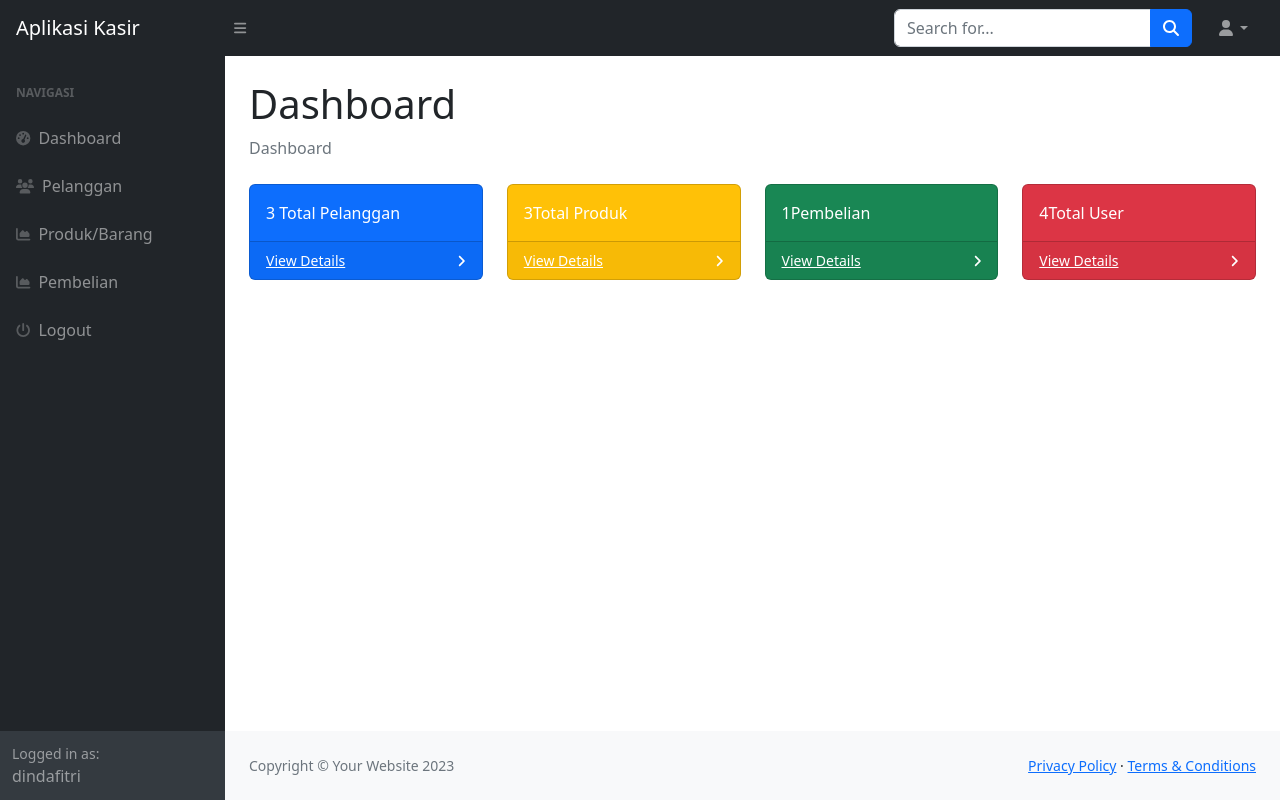
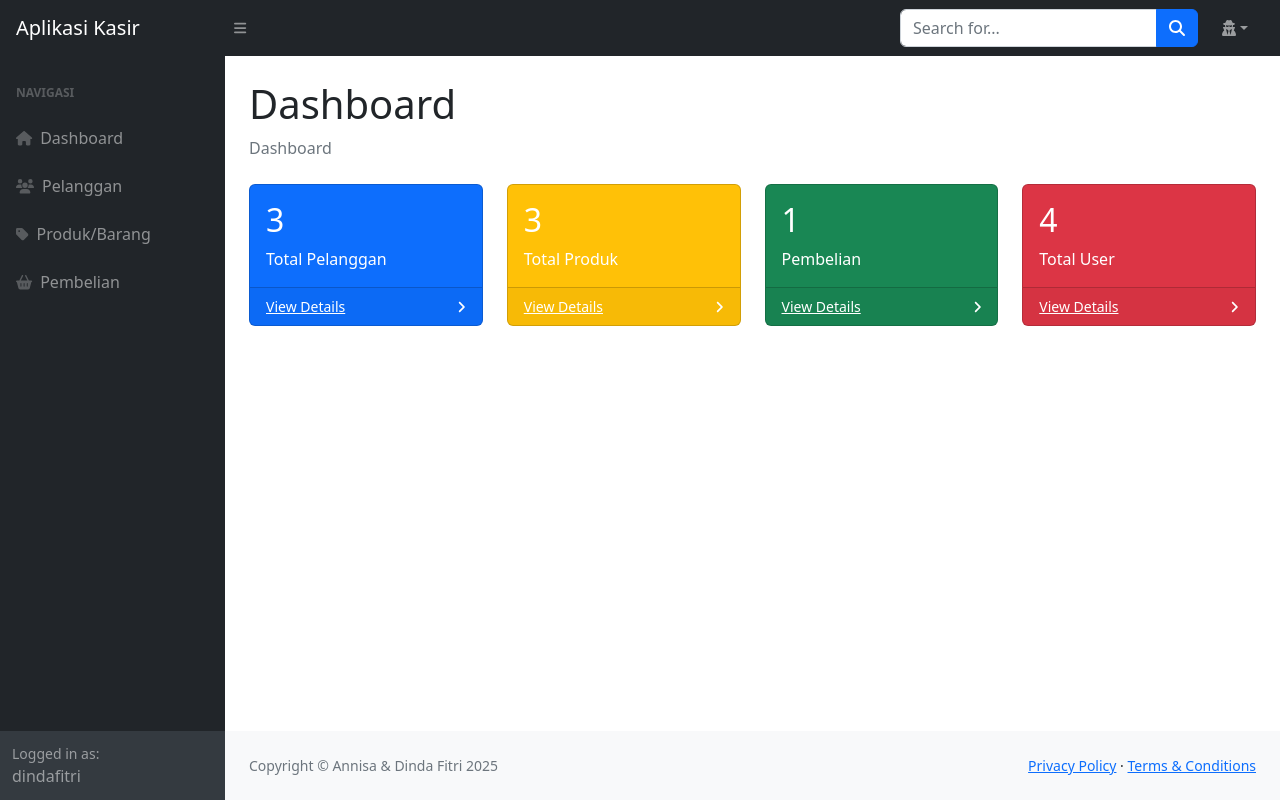
Before and after one commit to annisaulbilad/kasir, a PHP site: page / in a window 1280 px wide. Run offline with PHP 8.4, Linux system fonts and the light colour scheme; a user stored in the database is signed in; data comes from the database, SQL or seed files in the repository; some libraries are stand-ins or nearby versions.

Commit message:
Add files via upload

```diff
--- a/home.php
+++ b/home.php
@@ -6,7 +6,7 @@
                         <div class="row">
                             <div class="col-xl-3 col-md-6">
                                 <div class="card bg-primary text-white mb-4">
-                                    <div class="card-body"><?php echo mysqli_num_rows(mysqli_query($koneksi, "SELECT * FROM pelanggan")); ?> Total Pelanggan</div>
+                                    <div class="card-body"><h2><?php echo mysqli_num_rows(mysqli_query($koneksi, "SELECT * FROM pelanggan")); ?></h2> Total Pelanggan</div>
                                     <div class="card-footer d-flex align-items-center justify-content-between">
                                         <a class="small text-white stretched-link" href="#">View Details</a>
                                         <div class="small text-white"><i class="fas fa-angle-right"></i></div>
@@ -15,7 +15,7 @@
                             </div>
                             <div class="col-xl-3 col-md-6">
                                 <div class="card bg-warning text-white mb-4">
-                                    <div class="card-body"><?php echo mysqli_num_rows(mysqli_query($koneksi, "SELECT * FROM produk")); ?>Total Produk</div>
+                                    <div class="card-body"><h2><?php echo mysqli_num_rows(mysqli_query($koneksi, "SELECT * FROM produk")); ?></h2>Total Produk</div>
                                     <div class="card-footer d-flex align-items-center justify-content-between">
                                         <a class="small text-white stretched-link" href="#">View Details</a>
                                         <div class="small text-white"><i class="fas fa-angle-right"></i></div>
@@ -24,7 +24,7 @@
                             </div>
                             <div class="col-xl-3 col-md-6">
                                 <div class="card bg-success text-white mb-4">
-                                    <div class="card-body"><?php echo mysqli_num_rows(mysqli_query($koneksi, "SELECT * FROM penjualan")); ?>Pembelian</div>
+                                    <div class="card-body"><h2><?php echo mysqli_num_rows(mysqli_query($koneksi, "SELECT * FROM penjualan")); ?></h2>Pembelian</div>
                                     <div class="card-footer d-flex align-items-center justify-content-between">
                                         <a class="small text-white stretched-link" href="#">View Details</a>
                                         <div class="small text-white"><i class="fas fa-angle-right"></i></div>
@@ -33,7 +33,7 @@
                             </div>
                             <div class="col-xl-3 col-md-6">
                                 <div class="card bg-danger text-white mb-4">
-                                    <div class="card-body"><?php echo mysqli_num_rows(mysqli_query($koneksi, "SELECT * FROM user")); ?>Total User</div>
+                                    <div class="card-body"><h2><?php echo mysqli_num_rows(mysqli_query($koneksi, "SELECT * FROM user")); ?></h2>Total User</div>
                                     <div class="card-footer d-flex align-items-center justify-content-between">
                                         <a class="small text-white stretched-link" href="#">View Details</a>
                                         <div class="small text-white"><i class="fas fa-angle-right"></i></div>
--- a/index.php
+++ b/index.php
@@ -33,12 +33,13 @@
             <!-- Navbar-->
             <ul class="navbar-nav ms-auto ms-md-0 me-3 me-lg-4">
                 <li class="nav-item dropdown">
-                    <a class="nav-link dropdown-toggle" id="navbarDropdown" href="#" role="button" data-bs-toggle="dropdown" aria-expanded="false"><i class="fas fa-user fa-fw"></i></a>
+                    <a class="nav-link dropdown-toggle" id="navbarDropdown" href="#" role="button" data-bs-toggle="dropdown" aria-expanded="false"><i class="fa-solid fa-user-secret"></i></a>
                     <ul class="dropdown-menu dropdown-menu-end" aria-labelledby="navbarDropdown">
-                        <li><a class="dropdown-item" href="#!">Settings</a></li>
-                        <li><a class="dropdown-item" href="#!">Activity Log</a></li>
+                        <li><a class="dropdown-item" href="#!"><i class="fa-solid fa-screwdriver-wrench"></i> Settings</a></li>
+                        <li><a class="dropdown-item" href="#!"><i class="fa-solid fa-clock-rotate-left"></i> Activity Log</a></li>
                         <li><hr class="dropdown-divider" /></li>
-                        <li><a class="dropdown-item" href="#!">Logout</a></li>
+                        <li><a class="dropdown-item" href="logout.php"><i class="fa-solid fa-arrow-right-from-bracket"></i>
+ Logout</a></li>
                     </ul>
                 </li>
             </ul>
@@ -50,22 +51,19 @@
                         <div class="nav">
                             <div class="sb-sidenav-menu-heading">Navigasi</div>
                             <a class="nav-link" href="index.php">
-                                <div class="sb-nav-link-icon"><i class="fas fa-tachometer-alt"></i></div>
+                                <div class="sb-nav-link-icon"><i class="fa-solid fa-house"></i></div>
                                 Dashboard
                             <a class="nav-link" href="?page=pelanggan">
                                 <div class="sb-nav-link-icon"><i class="fas fa-users"></i></div>
                                 Pelanggan
                             </a>
                             <a class="nav-link" href="?page=produk">
-                                <div class="sb-nav-link-icon"><i class="fas fa-chart-area"></i></div>
+                                <div class="sb-nav-link-icon"><i class="fa-solid fa-tag"></i>
+</div>
                                 Produk/Barang
                             </a><a class="nav-link" href="?page=pembelian">
-                                <div class="sb-nav-link-icon"><i class="fas fa-chart-area"></i></div>
+                                <div class="sb-nav-link-icon"><i class="fa-solid fa-basket-shopping"></i></div>
                                 Pembelian
-                            </a>
-                            <a class="nav-link" href="login.php">
-                                <div class="sb-nav-link-icon"><i class="fa fa-power-off"></i></div>
-                                Logout
                             </a>
                         </div>
                     </div>
@@ -87,7 +85,7 @@
                 <footer class="py-4 bg-light mt-auto">
                     <div class="container-fluid px-4">
                         <div class="d-flex align-items-center justify-content-between small">
-                            <div class="text-muted">Copyright &copy; Your Website 2023</div>
+                            <div class="text-muted">Copyright &copy; Annisa & Dinda Fitri 2025</div>
                             <div>
                                 <a href="#">Privacy Policy</a>
                                 &middot;
--- a/login.php
+++ b/login.php
@@ -55,7 +55,7 @@ if(isset($_POST['username'])) {
                                         </form>
                                     </div>
                                     <div class="card-footer text-center py-3">
-                                        <div class="small"><a href="register.php">Belum punya akun? Register!</a></div>
+                                        <div class="small">Belum punya akun?<a href="register.php"> Register!</a></div>
                                     </div>
                                 </div>
                             </div>
@@ -67,7 +67,7 @@ if(isset($_POST['username'])) {
                 <footer class="py-4 bg-light mt-auto">
                     <div class="container-fluid px-4">
                         <div class="d-flex align-items-center justify-content-between small">
-                            <div class="text-muted">Copyright &copy; Your Website 2023</div>
+                            <div class="text-muted">Copyright &copy; Annisa & Dinda Fitri 2025</div>
                             <div>
                                 <a href="#">Privacy Policy</a>
                                 &middot;
--- a/logout.php
+++ b/logout.php
@@ -1,4 +1,6 @@
 <?php
 session_start();
 session_destroy();
-header('location=login.php');
+header('Location: login.php');
+exit();
+?>
--- a/pelanggan.php
+++ b/pelanggan.php
@@ -21,8 +21,8 @@
                                         <td><?php echo $data['alamat']; ?></td>
                                         <td><?php echo $data['no_telepon']; ?></td>
                                         <td>
-                                            <a href="?page=pelanggan_ubah&&id=<?php echo $data['id_pelanggan']; ?>" class="btn btn-secondary">Ubah</a>
-                                            <a href="?page=pelanggan_hapus&&id=<?php echo $data['id_pelanggan']; ?>" class="btn btn-danger">Hapus</a>
+                                            <a href="?page=pelanggan_ubah&&id=<?php echo $data['id_pelanggan']; ?>" class="btn btn-secondary"><i class="fa-solid fa-pen"></i></a>
+                                            <a href="?page=pelanggan_hapus&&id=<?php echo $data['id_pelanggan']; ?>" class="btn btn-danger"><i class="fa-solid fa-person-circle-minus"></i></a>
                                         </td>
                                     </tr>
                                     <?php
--- a/pelanggan_tambah.php
+++ b/pelanggan_tambah.php
@@ -6,7 +6,7 @@
 
         $query = mysqli_query($koneksi, "INSERT INTO pelanggan(nama_pelanggan, alamat, no_telepon) values('$nama','$alamat','$no_telepon')");
         if($query) {
-            echo '<script>alert("Tambah data Berhasil")</script>';
+            echo '<script>alert("Tambah data Berhasil"); location.href = "index.php?page=pelanggan";</script>';
         }else{
 
             echo '<script>alert("Tambah data gagal")</script>';
--- a/pembelian.php
+++ b/pembelian.php
@@ -21,8 +21,9 @@
                                         <td><?php echo $data['nama_pelanggan']; ?></td>
                                         <td><?php echo $data['total_harga']; ?></td>
                                         <td>
-                                            <a href="?page=penjualan_detail&&id=<?php echo $data['id_penjualan']; ?>" class="btn btn-secondary">Detail</a>
-                                            <a href="?page=penjualan_hapus&&id=<?php echo $data['id_penjualan']; ?>" class="btn btn-danger">Hapus</a>
+                                            <a href="?page=penjualan_detail&&id=<?php echo $data['id_penjualan']; ?>" class="btn btn-secondary"><i class="fa-solid fa-clipboard-list"></i>
+</a>
+                                            <a href="?page=penjualan_hapus&&id=<?php echo $data['id_penjualan']; ?>" class="btn btn-danger"><i class="fa-solid fa-user-slash"></i></a>
                                         </td>
                                     </tr>
                                     <?php
--- a/produk.php
+++ b/produk.php
@@ -21,8 +21,8 @@
                                         <td><?php echo $data['harga']; ?></td>
                                         <td><?php echo $data['stock']; ?></td>
                                         <td>
-                                            <a href="?page=produk_ubah&&id=<?php echo $data['id_produk']; ?>" class="btn btn-secondary">Ubah</a>
-                                            <a href="?page=produk_hapus&&id=<?php echo $data['id_produk']; ?>" class="btn btn-danger">Hapus</a>
+                                            <a href="?page=produk_ubah&&id=<?php echo $data['id_produk']; ?>" class="btn btn-secondary"><i class="fa-solid fa-pen"></i></a>
+                                            <a href="?page=produk_hapus&&id=<?php echo $data['id_produk']; ?>" class="btn btn-danger"><i class="fa-solid fa-trash"></i></a>
                                         </td>
                                     </tr>
                                     <?php
--- a/register.php
+++ b/register.php
@@ -71,7 +71,7 @@ if(isset($_POST['username'])) {
                 <footer class="py-4 bg-light mt-auto">
                     <div class="container-fluid px-4">
                         <div class="d-flex align-items-center justify-content-between small">
-                            <div class="text-muted">Copyright &copy; Your Website 2023</div>
+                            <div class="text-muted">Copyright &copy; Annisa & Dinda Fitri 2025</div>
                             <div>
                                 <a href="#">Privacy Policy</a>
                                 &middot;
```
